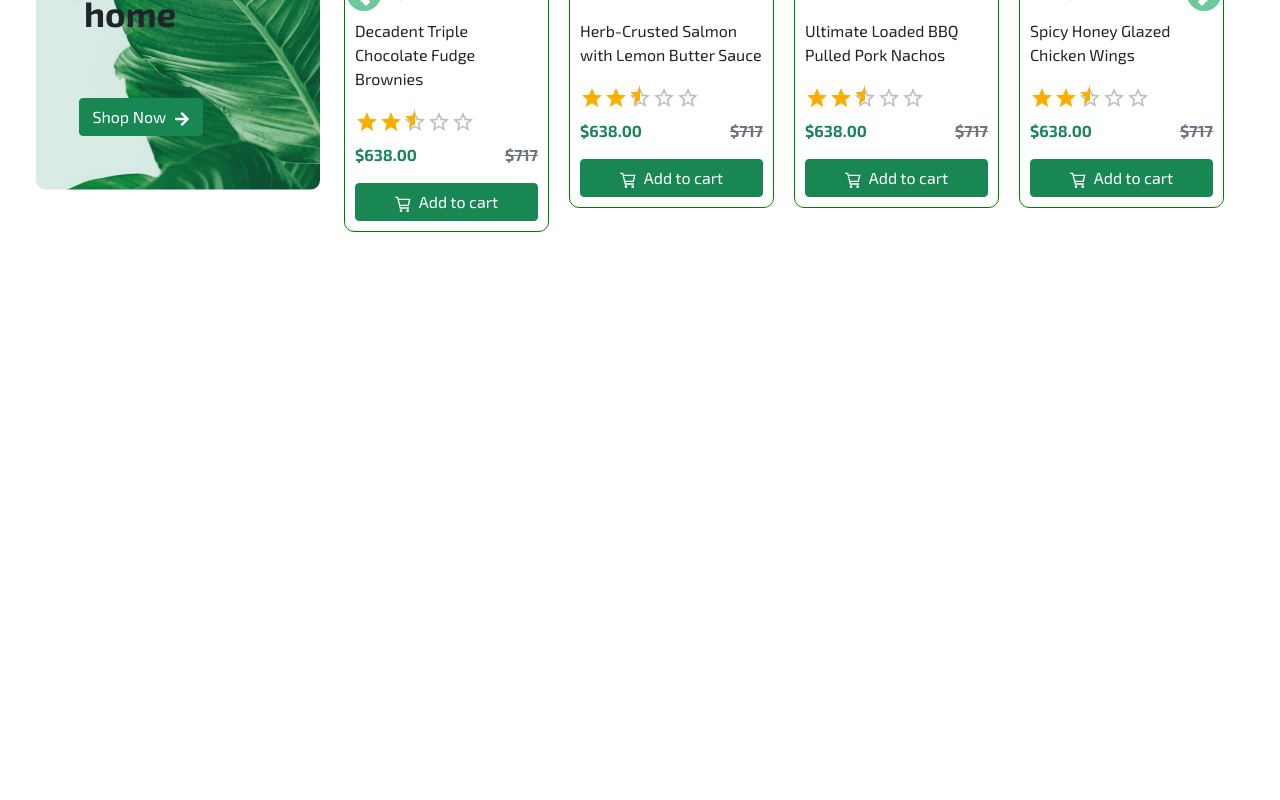
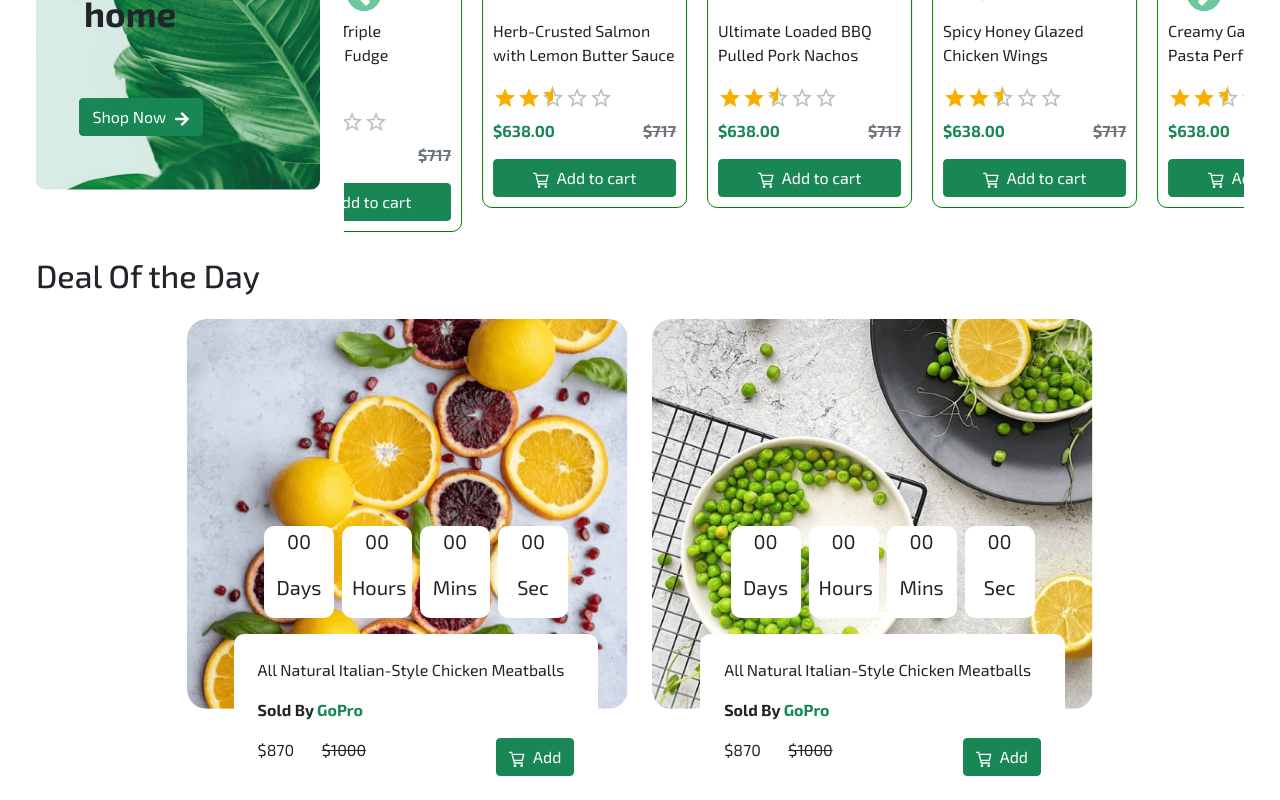
Before and after one commit to Nobleman78/Ecommerce-App, a React (Vite) app: page / in a window 1280 px wide. Shown: the part 3165-3965 px from the top of the page. Before the commit the page ends 3421 px from the top, so only its background shows below. Built offline with nearby package versions, Linux system fonts and the light colour scheme; no server answers.

Commit message:
Deal Part added

```diff
--- /dev/null
+++ b/src/components/Deal/Deal.css
@@ -0,0 +1,57 @@
+.deal-image-one{
+    border-radius: 20px;
+}
+.deal-image-two{
+    border-radius: 20px;
+}
+.deal-main {
+    left: 8.5%;
+    transition: 0.4s ease;
+
+}
+.deal-main:hover{
+    transform: translateY(-5px);
+}
+.deal-main .duration ul li{
+    padding: 0px 10px;
+    font-size: 20px;
+    background: #fff;
+    width: 70px;
+    border-radius: 10px;
+    transition: 0.4s ease;
+
+
+}
+
+.daily-deal-card{
+    top: 100%;
+    left:-10%;
+    right: -10%;
+    border-radius: 10px;
+    transition: 0.4s ease;
+
+}
+
+.deal-main-two{
+    left: 60%;
+    transition: 0.4s ease;
+}
+.deal-main-two:hover{
+    transform: translateY(-5px);
+}
+.deal-main-two .duration-two ul li{
+    padding: 0px 10px;
+    font-size: 20px;
+    background: #fff;
+    width: 70px;
+    border-radius: 10px;
+    transition: 0.4s ease;
+
+}
+.daily-deal-card-two{
+    top: 100%;
+    left:-10%;
+    right: -10%;
+    border-radius: 10px;
+    transition: 0.4s ease;
+}
--- /dev/null
+++ b/src/components/Deal/Deal.jsx
@@ -0,0 +1,122 @@
+import './Deal.css'
+import { GrCart } from "react-icons/gr";
+import dealItemOne from '../../assets/Deal-item-1.png'
+import dealItemTwo from '../../assets/Deal-item-2.png'
+const Deal = () => {
+    return (
+        <div className='container-fluid  '>
+            <h2>Deal Of the Day</h2>
+            <div className="w-75 mx-auto mb-5  position-relative ">
+                <div className="row mt-4">
+                    <div className="col-12 col-md-12 col-lg-6 mb-4   ">
+                        <img className='w-100 deal-image-one ' src={dealItemOne} alt="" />
+                        <div className='position-absolute deal-main top-50'>
+                            <div className='duration'>
+                                <ul className='list list-inline d-flex'>
+                                    <li className='list-inline-item '>
+                                        <div className='text-center'>
+                                            <p>00</p>
+                                            <p>Days</p>
+                                        </div>
+
+                                    </li>
+                                    <li className='list-inline-item'>
+                                        <div className='text-center '>
+                                            <p>00</p>
+                                            <p>Hours</p>
+                                        </div>
+                                    </li>
+                                    <li className='list-inline-item'>
+                                        <div className='text-center'>
+                                            <p>00</p>
+                                            <p>Mins</p>
+                                        </div>
+                                    </li>
+                                    <li className='list-inline-item'>
+                                        <div className='text-center'>
+                                            <p>00</p>
+                                            <p>Sec</p>
+                                        </div>
+                                    </li>
+                                </ul>
+
+                            </div>
+                            {/* Duration Div End Here */}
+
+
+                            {/* Card Info Div Start Here */}
+                            <div className='position-absolute daily-deal-card  bg-white p-4 '>
+                                <p> All Natural Italian-Style Chicken Meatballs </p>
+                                <span></span>
+                                <p className='fw-bold'>Sold By <span className='text-success'>GoPro</span></p>
+                                <div className='d-flex justify-content-between'>
+                                    <span> $870 <span className='ms-4 text-decoration-line-through'>$1000</span></span>
+                                    <button className='btn btn-success'><GrCart className='me-2'></GrCart>Add</button>
+                                </div>
+
+                            </div>
+                        </div>
+                    </div>
+                    {/* First Pat End */}
+                    {/* Second Part Start */}
+
+                    <div className="col-12 my-sm-6 col-md-12 col-lg-6  ">
+                        <img className='w-100 deal-image-two' src={dealItemTwo} alt="" />
+                        <div className='position-absolute deal-main-two top-50'>
+                            <div className='duration-two'>
+                                <ul className='list list-inline d-flex'>
+                                    <li className='list-inline-item '>
+                                        <div className='text-center'>
+                                            <p>00</p>
+                                            <p>Days</p>
+                                        </div>
+
+                                    </li>
+                                    <li className='list-inline-item'>
+                                        <div className='text-center '>
+                                            <p>00</p>
+                                            <p>Hours</p>
+                                        </div>
+                                    </li>
+                                    <li className='list-inline-item'>
+                                        <div className='text-center'>
+                                            <p>00</p>
+                                            <p>Mins</p>
+                                        </div>
+                                    </li>
+                                    <li className='list-inline-item'>
+                                        <div className='text-center'>
+                                            <p>00</p>
+                                            <p>Sec</p>
+                                        </div>
+                                    </li>
+                                </ul>
+
+                            </div>
+                            {/* Duration Div End Here */}
+
+
+                            {/* Card Info Div Start Here */}
+                            <div className='position-absolute daily-deal-card-two  bg-white p-4 '>
+                                <p> All Natural Italian-Style Chicken Meatballs </p>
+                                <span></span>
+                                <p className='fw-bold'>Sold By <span className='text-success'>GoPro</span></p>
+                                <div className='d-flex justify-content-between'>
+                                    <span> $870 <span className='ms-4 text-decoration-line-through'>$1000</span></span>
+                                    <button className='btn btn-success'><GrCart className='me-2'></GrCart>Add</button>
+                                </div>
+
+                            </div>
+                        </div>
+                    </div>
+                    {/* <div className='col-lg-2'>
+
+                    </div> */}
+                </div>
+
+            </div>
+        </div>
+    );
+};
+
+export default Deal;
--- a/src/components/MainPart/MainPart.jsx
+++ b/src/components/MainPart/MainPart.jsx
@@ -5,6 +5,7 @@ import CatagorySlider from '../CatSlider/CatagorySlider';
 import Banner from '../Banner/Banner';
 import PopularProduct from '../PopularProducts/PopularProduct';
 import BestProducts from '../DailyBestSellProducts/BestProducts';
+import Deal from '../Deal/Deal';
 
 
 const MainPart = () => {
@@ -63,6 +64,7 @@ const MainPart = () => {
             <Banner></Banner>
             <PopularProduct></PopularProduct>
             <BestProducts></BestProducts>
+            <Deal></Deal>
 
 
         </div>
```
Also changed, not shown: src/assets/Deal-item-1.png (added), src/assets/Deal-item-2.png (added).
